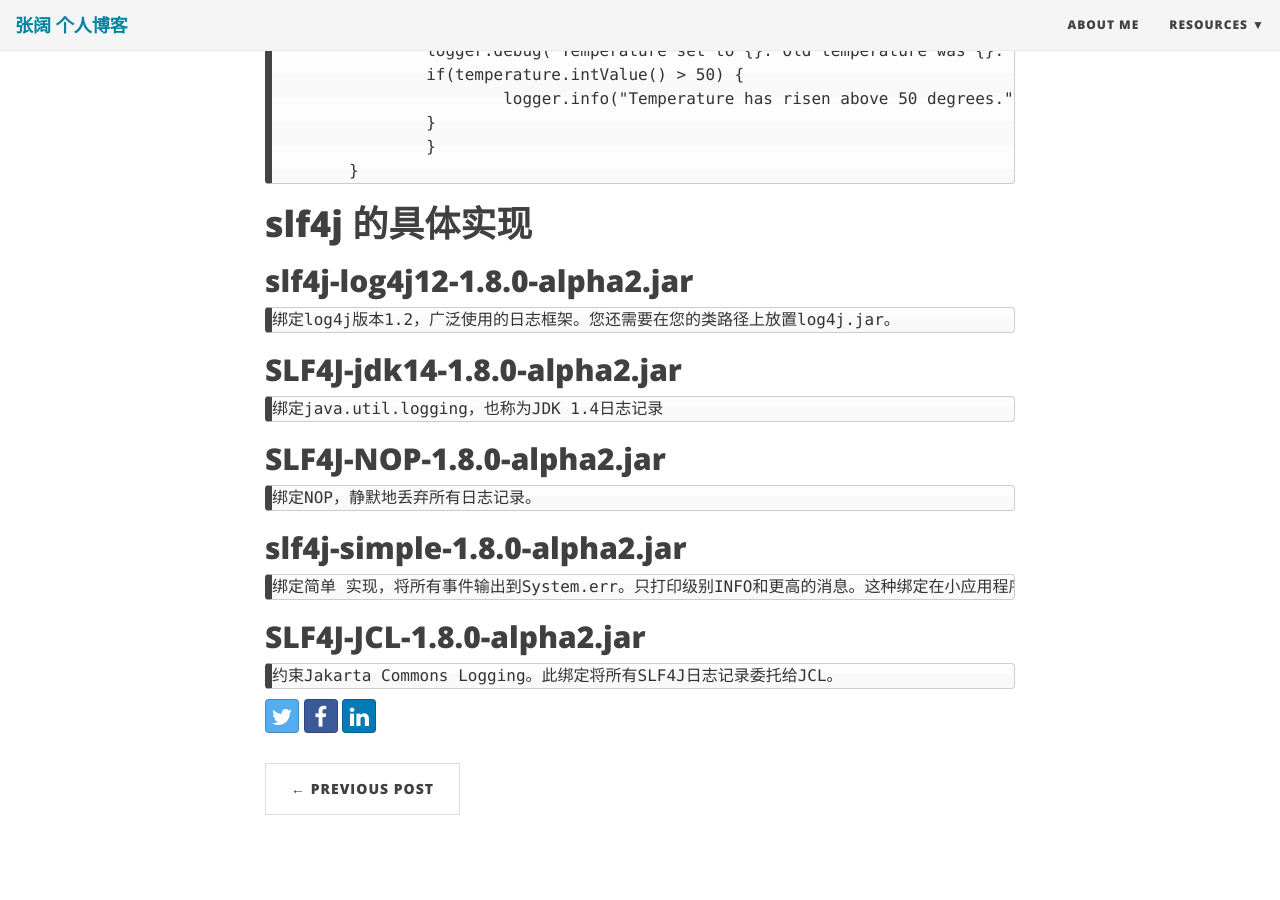
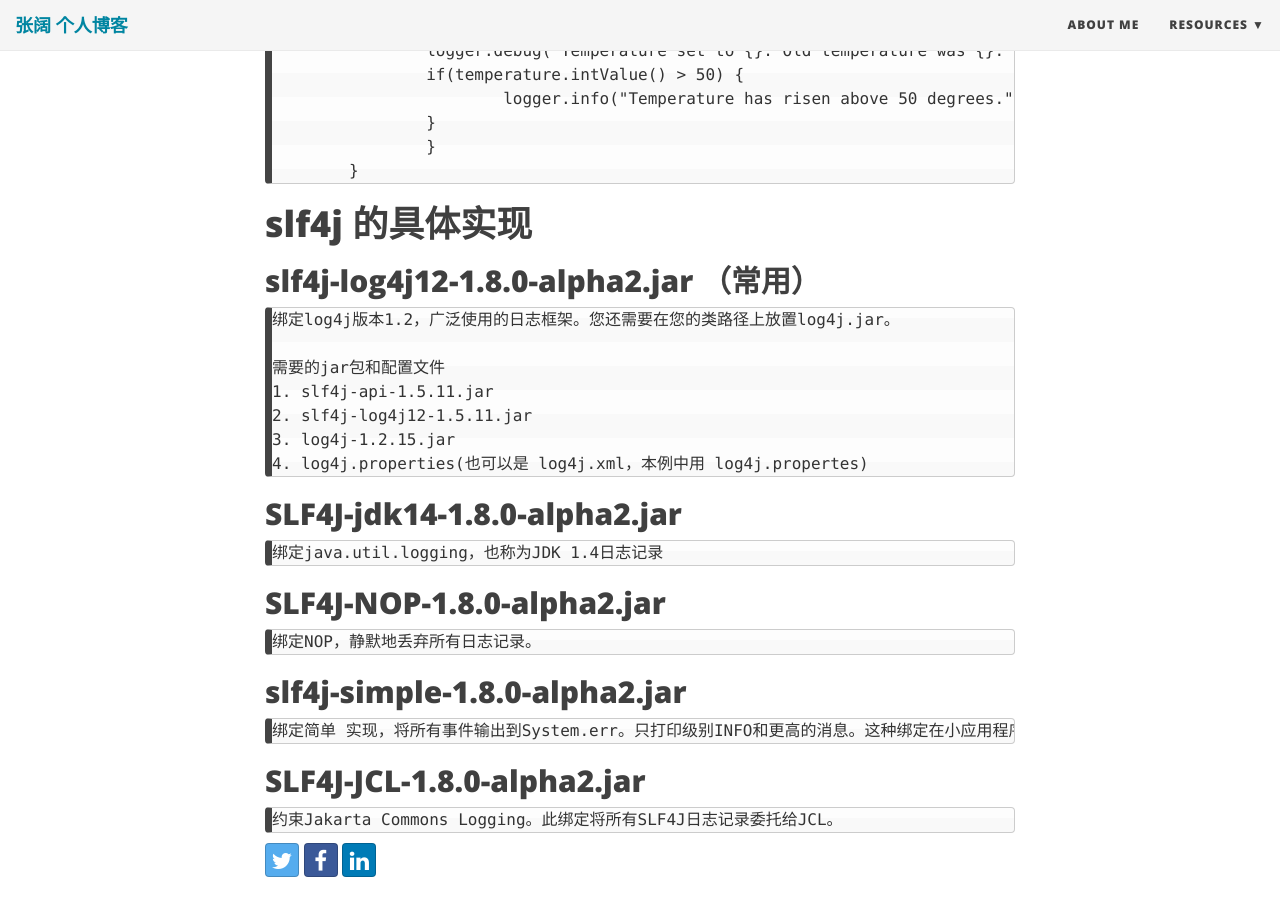
Before and after one commit to buoooou/blog.github.io, a Jekyll site: the page built from _posts/2017-08-26-slf4j.md, in a window 1280 px wide and 900 px high, scrolled down 989 px. Built offline with Jekyll 4.4.1, drawn with Linux system fonts in a browser that asks for light colours; nearby versions of some CDN libraries.

Commit message:
Create 2017-08-26-slf4j.md

```diff
--- a/_posts/2017-08-26-slf4j.md
+++ b/_posts/2017-08-26-slf4j.md
@@ -38,9 +38,14 @@ SLF4J所提供的核心API是一些接口以及一个LoggerFactory的工厂类
 
 # slf4j 的具体实现
 
-## slf4j-log4j12-1.8.0-alpha2.jar
+## slf4j-log4j12-1.8.0-alpha2.jar （常用）
 	绑定log4j版本1.2，广泛使用的日志框架。您还需要在您的类路径上放置log4j.jar。
 
+    需要的jar包和配置文件
+    1. slf4j-api-1.5.11.jar
+	2. slf4j-log4j12-1.5.11.jar
+	3. log4j-1.2.15.jar
+	4. log4j.properties(也可以是 log4j.xml，本例中用 log4j.propertes)
 
 ## SLF4J-jdk14-1.8.0-alpha2.jar
 	绑定java.util.logging，也称为JDK 1.4日志记录
```
